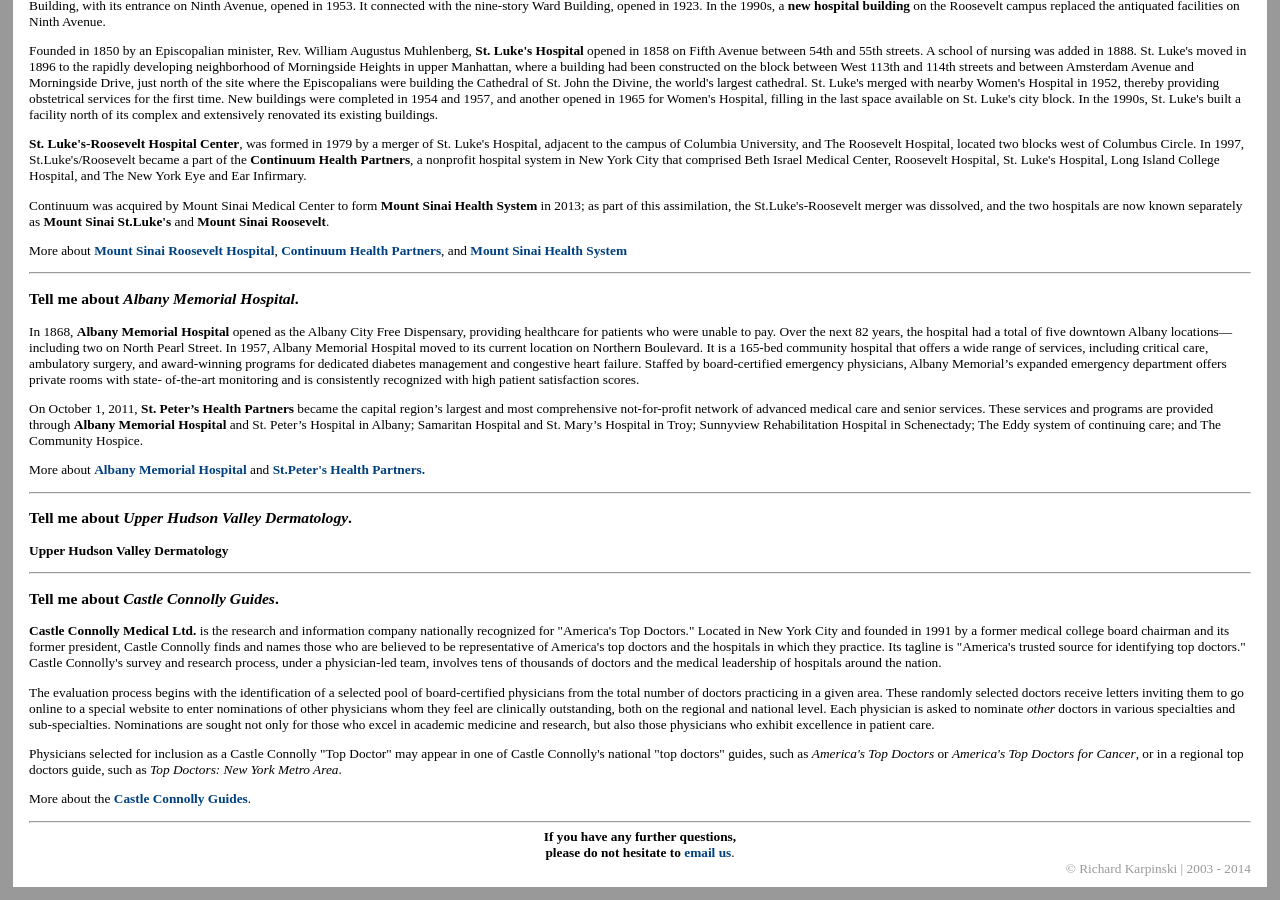
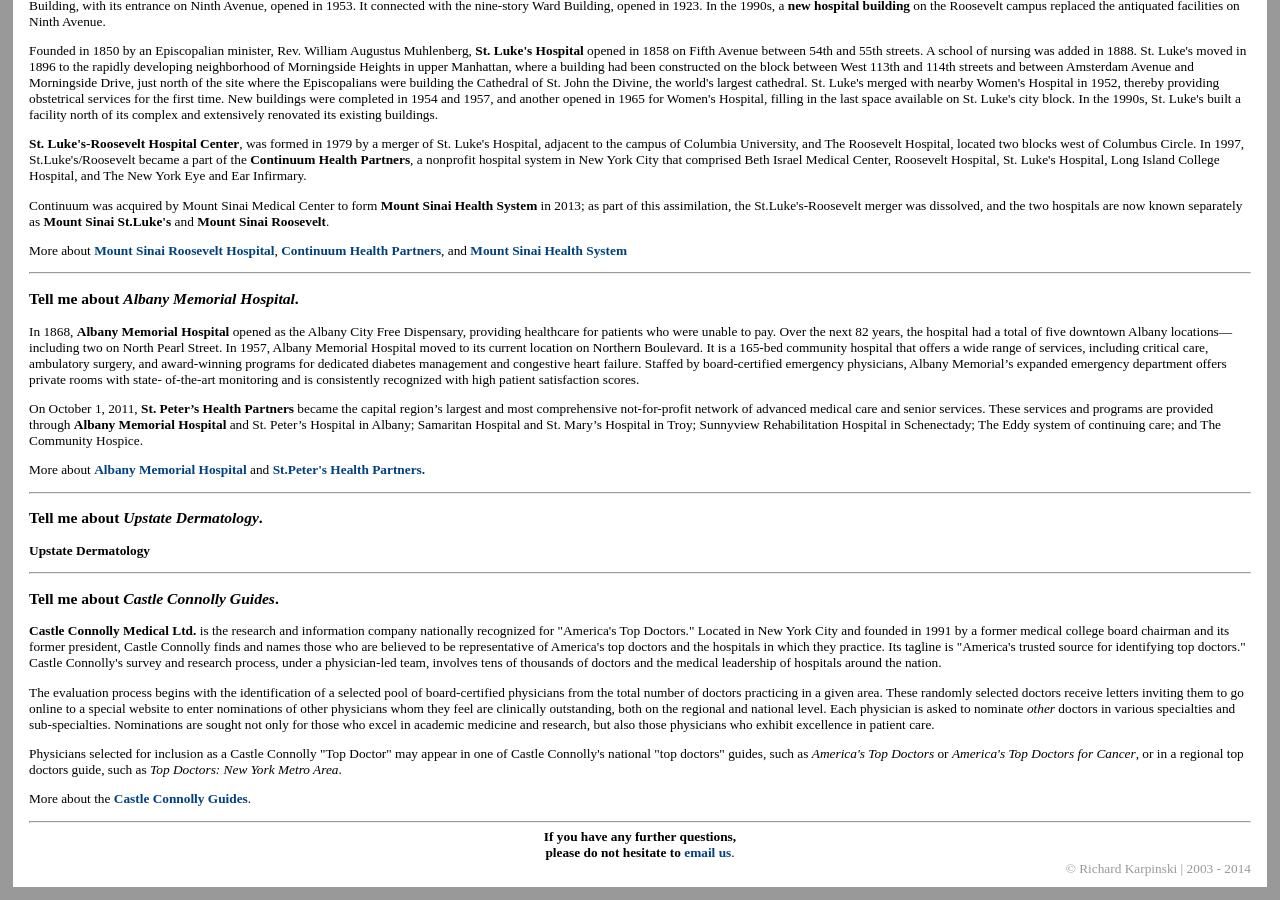
Before and after one commit to RichardKarpinski/richardkarpinski.github.com, a Jekyll site: the page built from faq.html, in a window 1280 px wide and 900 px high, scrolled down 2198 px. Built offline with Jekyll 4.4.1, drawn with Linux system fonts in a browser that asks for light colours; Markdown is read by kramdown in place of the engine named in the settings.

Commit message:
Update UHVD references to Upstate Dermatology

```diff
--- a/faq.html
+++ b/faq.html
@@ -199,11 +199,11 @@
 	More about <a href="http://www.nehealth.com/medical_care/amh/">Albany Memorial Hospital</a> and <a href="http://www.sphp.com">St.Peter's Health Partners.</a>
 </p>
 <hr>
-<h3 class="question" id="uhvd">
-	Tell me about <i>Upper Hudson Valley Dermatology</i>.
+<h3 class="question" id="ud">
+	Tell me about <i>Upstate Dermatology</i>.
 </h3>
 <p>
-	<b>Upper Hudson Valley Dermatology</b>
+	<b>Upstate Dermatology</b>
 </p>
 <hr>
 <h3 class="question" id="bestdocs">
--- a/location.html
+++ b/location.html
@@ -13,5 +13,5 @@
 	Maps and Driving Directions
 </h3>
 <p>
-	<a href="http://www.uhvdermatology.com/contact/">Maps/Directions/Phones</a>
+	<a href="http://www.upstatederm.com/locations/">Maps/Directions/Phones</a>
 </p>
--- a/sitemap.html
+++ b/sitemap.html
@@ -137,7 +137,7 @@
         <a href="faq.html#memorial">Albany Memorial Hospital</a>
       </li>
       <li>
-        <a href="faq.html#uhvd">Upper Hudson Valley Dermatology</a>
+        <a href="faq.html#uhvd">Upstate Dermatology</a>
       </li>
       <li>
         <a href="faq.html#bestdocs">About Castle Connolly Guides</a>
```
